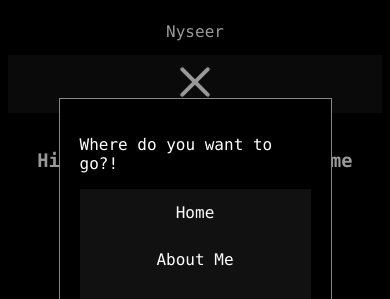
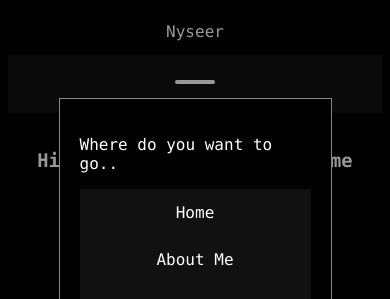
Before and after one commit to nyseer1/my-website, a Next.js app: page / in a window 390 px wide. Both pictures are taken after a click on the button 195 px from the left and 84 px from the top of the page. Shown: the top 299 px of the page. Built offline with nearby package versions, Linux system fonts and the light colour scheme.

Commit message:
responsive hamburger menu and links

```diff
--- a/app/components/Hamburger.tsx
+++ b/app/components/Hamburger.tsx
@@ -4,28 +4,31 @@ import "@/app/components/hamburgers.css";
 import "@/app/components/Modal.css";
 import { useState, useEffect, useRef } from "react";
 export default function Hamburger() {
+	// states
 	const [isActive, setIsActive] = useState(false);
-
+	// funcs
 	function handleOpenHamburger() {
 		setIsActive(true);
 		//open modal
-		modal.current.style.display = "block";
+		modalRef.current.style.display = "block";
 	}
-		function handleCloseModal() {
-		modal.current.style.display = "none";
+	function handleCloseModal() {
+		modalRef.current.style.display = "none";
 		setIsActive(false);
 	}
+
 	function handleClickOutside(e) {
-		if (e.target === modal.current) {
+		if (e.target.className === "link") {
 			handleCloseModal();
 		}
 	}
-
-	const modal = useRef(null);
+	// refs
+	const modalRef = useRef(null);
 
 	useEffect(() => {
-		modal.current = document.getElementById("navbarModal");
+		modalRef.current = document.getElementById("navbarModal");
 		window.addEventListener("click", handleClickOutside);
+
 		return () => {
 			window.removeEventListener("click", handleClickOutside);
 		};
@@ -36,11 +39,12 @@ export default function Hamburger() {
 			<button
 				className={
 					isActive
-						? "hamburger hamburger--emphatic is-active"
-						: "hamburger hamburger--emphatic"
+						? "hamburger hamburger--minus is-active"
+						: "hamburger hamburger--minus"
 				}
 				type="button"
 				onPointerDown={handleOpenHamburger}
+				id="hamburgerButton"
 			>
 				<span className="hamburger-box">
 					<span className="hamburger-inner"></span>
@@ -49,19 +53,28 @@ export default function Hamburger() {
 
 			<div id="navbarModal" className="modal">
 				<div className="modal-content">
-					<p>Where do you want to go?!</p>
+					<p>Where do you want to go..</p>
 					<ul>
 						<li className="hamburgerItems">
-							<Link href="/">Home</Link>
+							<Link href="#home" className="link">
+								Home
+							</Link>
 						</li>
 						<li className="hamburgerItems">
-							<Link href="/about">About Me</Link>
+							<Link href="/about" className="link">
+								About Me
+							</Link>
 						</li>
 						<li className="hamburgerItems">
-							<Link href="#projects">Projects</Link>
+							{/* todo this isnt doing both */}
+							<Link href="#projects" className="link">
+								Projects
+							</Link>
 						</li>
 						<li className="hamburgerItems">
-							<Link href="contact.asp">Contact Me</Link>
+							<Link href="contact.asp" className="link">
+								Contact Me
+							</Link>
 						</li>
 						<li className="hamburgerItems">
 							<button
--- a/app/page.tsx
+++ b/app/page.tsx
@@ -2,10 +2,12 @@ import Navbar from "./components/Navbar";
 export default function HomePage() {
 	return (
 		<>
-			<Navbar/>
-			{/* test */}
-			<h3>Hi, Im Nyseer Couse, Welcome to my Website!</h3>
-			<br style={{lineHeight:30}}/>
+			<div id="home">
+				<Navbar />
+				{/* test */}
+				<h3>Hi, Im Nyseer Couse, Welcome to my Website!</h3>
+				<br style={{ lineHeight: 30 }} />
+			</div>
 			<div id="projects">
 				<h1>Featured Projects:</h1>
 			</div>
```
